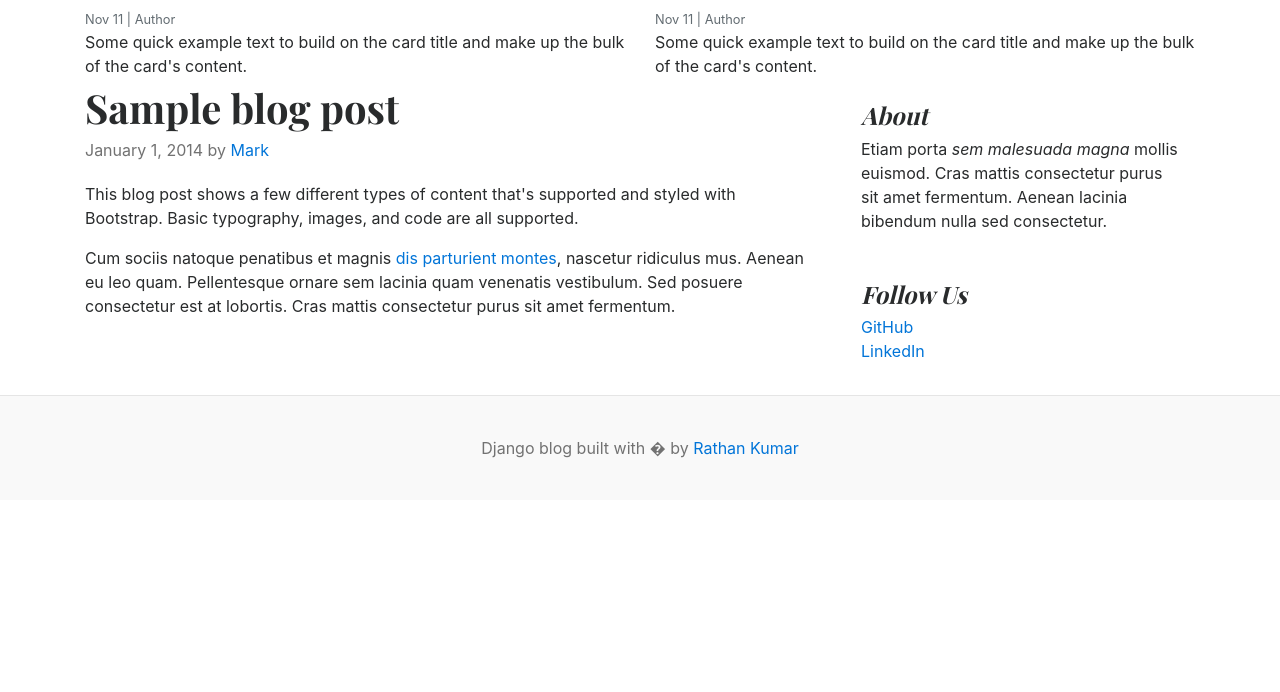
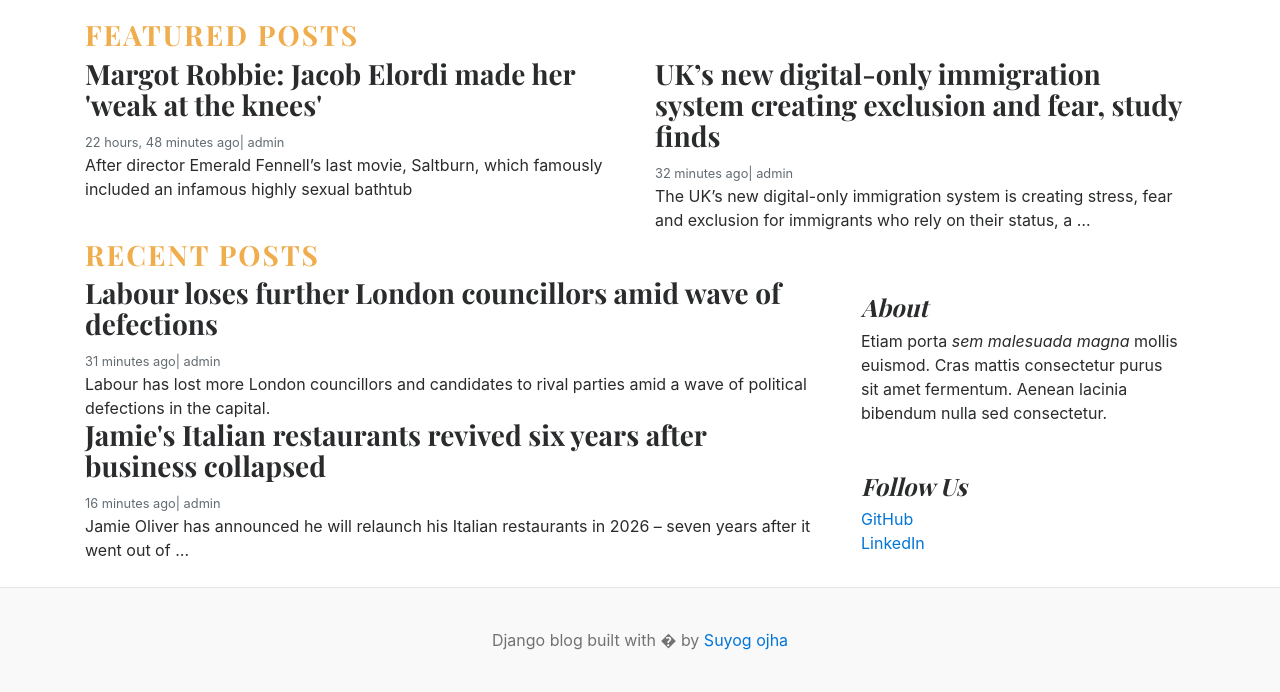
Before and after one commit to suyogojha/Blogging-pyapp, a Django app: page / in a window 1280 px wide. Shown: the part 535-1227 px from the top of the page. Before the commit the page ends 993 px from the top, so only its background shows below. Run offline with Django 5.2, Linux system fonts and the light colour scheme; data comes from the database, SQL or seed files in the repository; both versions use the stored data as it was after the commit.

Commit message:
#2 Featured&RecentPOST

```diff
--- a/blog_main/views.py
+++ b/blog_main/views.py
@@ -6,12 +6,11 @@ from blogs.models import *
 
 def home(request):
     categories = Category.objects.all()
-    featured_posts = Blog.objects.filter(is_featured=True)
+    featured_posts = Blog.objects.filter(is_featured=True, status="Published").order_by('created_at')
+    posts = Blog.objects.filter(is_featured=False, status="Published")
     context = {
         'categories': categories,
         'featured_posts': featured_posts,
+        'posts': posts,
     }
     return render(request, 'home.html', context)
-
-
-# 1:15:26
--- a/blogs/admin.py
+++ b/blogs/admin.py
@@ -6,7 +6,7 @@ class BlogAdmin(admin.ModelAdmin):
     prepopulated_fields = {'slug': ('title',)}
     list_display = ('title', 'category', 'author', 'status', 'is_featured')
     search_fields = ('id', 'title', 'category__category_name', 'status')
-    list_editable = ('is_featured',)
+    list_editable = ('is_featured','status',)
 
 admin.site.register(Category)
 admin.site.register(Blog,BlogAdmin)
--- a/templates/home.html
+++ b/templates/home.html
@@ -34,50 +34,55 @@
       </div>
 
 
-
-<div class="jumbotron p-3 p-md-5 text-white rounded bg-dark" style="background-image: url(/static/images/cricket.jpg);background-blend-mode: overlay;background-size:cover;">
+  {% for post in featured_posts  %}
+  {% if forloop.first %} <!-- displayed only first item in loop  -->
+  <div class="jumbotron p-3 p-md-5 text-white rounded bg-dark" style="background-image: url({{ post.featured_image.url }});background-blend-mode: overlay;background-size:cover;">
     <div class="col-md-8 px-0">
-      <h1 class="display-4 font-italic">Title of a longer featured blog post</h1>
-      <p class="lead my-3">Multiple lines of text that form the lede, informing new readers quickly and efficiently about what's most interesting in this post's contents.</p>
+      <h1 class="display-4 font-italic">{{ post.title }}</h1>
+      <p class="lead my-3">{{ post.short_description| truncatewords:12 }}</p>
       <p class="lead mb-0"><a href="#" class="text-white font-weight-bold">Continue reading...</a></p>
     </div>
   </div>
+  {% endif %}
+  {% endfor %}
 
+  <!-- featured posts -->
+  <h3 class="text-uppercase text-warning" style="letter-spacing: 2px;">Featured Posts</h3>
   <div class="row mb-2">
+    {% for post in featured_posts %}
+    {% if not forloop.first %} <!-- do not display item which is already displayed in about featured  -->
     <div class="col-md-6">
       <div class="card border-0" >
         <div class="card-body">
-          <h3>Post Title</h3>
-          <small class="mb-1 text-muted">Nov 11 | Author</small>
-          <p class="card-text">Some quick example text to build on the card title and make up the bulk of the card's content.</p>
+          <h3>{{ post.title }}</h3>
+          <small class="mb-1 text-muted">{{ post.created_at | timesince }} ago| {{ post.author }}</small>
+          <p class="card-text">{{ post.short_description | truncatewords:20 }}</p>
         </div>
       </div>
     </div>
-    <div class="col-md-6">
-      <div class="card border-0" >
-        <div class="card-body">
-          <h3>Post Title</h3>
-          <small class="mb-1 text-muted">Nov 11 | Author</small>
-          <p class="card-text">Some quick example text to build on the card title and make up the bulk of the card's content.</p>
-        </div>
-      </div>
-    </div>
+    {% endif %}
+    {% endfor %}
+
   </div>
 
+
+<!-- Recent Posts -->
+  <h3 class="text-uppercase text-warning" style="letter-spacing: 2px;">Recent Posts</h3>
   <main role="main" class="container p-0">
     <div class="row">
       <div class="col-md-8 blog-main">
 
-        <div class="blog-post">
-          <h2 class="blog-post-title">Sample blog post</h2>
-          <p class="blog-post-meta">January 1, 2014 by <a href="#">Mark</a></p>
-
-          <p>This blog post shows a few different types of content that's supported and styled with Bootstrap. Basic typography, images, and code are all supported.</p>
-
-          <p>Cum sociis natoque penatibus et magnis <a href="#">dis parturient montes</a>, nascetur ridiculus mus. Aenean eu leo quam. Pellentesque ornare sem lacinia quam venenatis vestibulum. Sed posuere consectetur est at lobortis. Cras mattis consectetur purus sit amet fermentum.</p>
+        {% for post in posts %}
+          <div class="card border-0" >
+            <div class="card-body">
+              <h3>{{ post.title }}</h3>
+              <small class="mb-1 text-muted">{{ post.created_at | timesince }} ago| {{ post.author }}</small>
+              <p class="card-text">{{ post.short_description | truncatewords:20}}</p>
+            </div>
+          </div>
 
 
-        </div>
+        {% endfor %}
         <!-- /.blog-post -->
 
       </div>
@@ -104,7 +109,7 @@
 
 </div>
 <footer class="blog-footer">
-  <p>Django blog built with � by <a href="#">Rathan Kumar</a></p>
+  <p>Django blog built with � by <a href="#">Suyog ojha</a></p>
 </footer>
 </body>
 </html>
```
Also changed, not shown: db.sqlite3, 1 other file.
